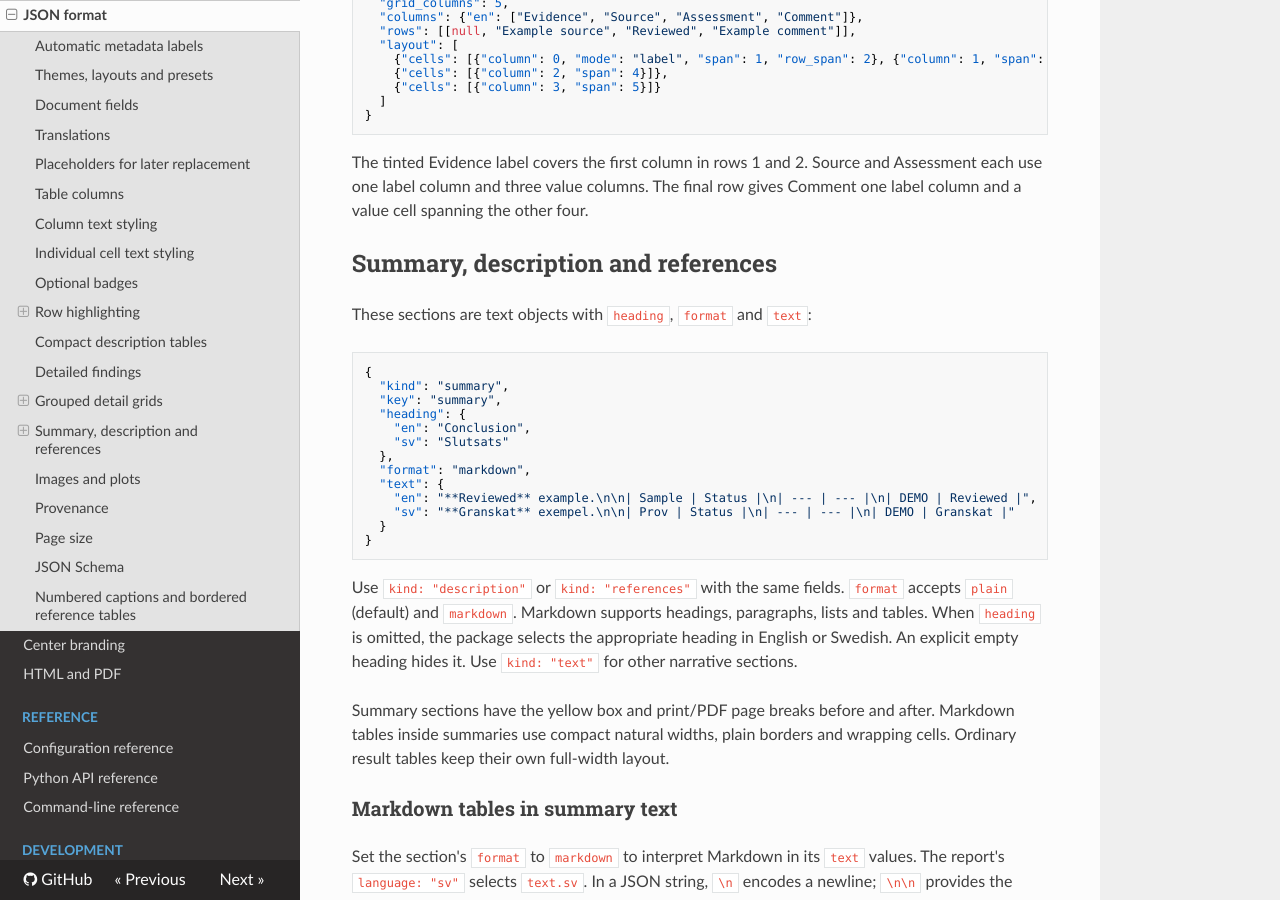
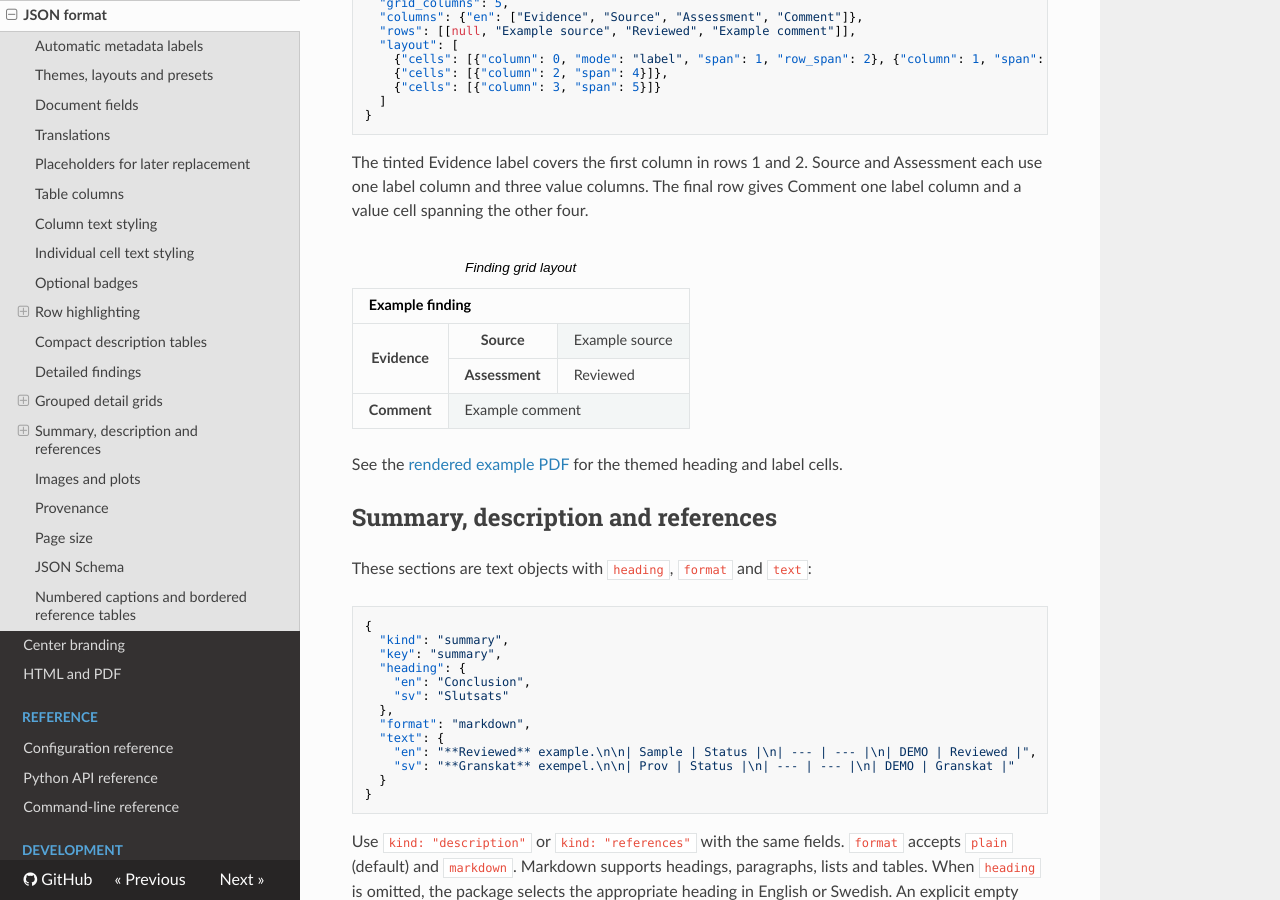
Before and after one commit to SMD-Bioinformatics-Lund/smd-reports, an MkDocs documentation site: the page built from docs/json-inputs.md, in a window 1280 px wide and 900 px high, scrolled down 14575 px. Built offline with MkDocs 1.6.1, drawn with Linux system fonts in a browser that asks for light colours; nearby versions of some CDN libraries.

Commit message:
Publish report layout documentation independently

```diff
--- a/docs/json-inputs.md
+++ b/docs/json-inputs.md
@@ -769,6 +769,19 @@ The tinted Evidence label covers the first column in rows 1 and 2. Source and As
 each use one label column and three value columns. The final row gives Comment one label
 column and a value cell spanning the other four.
 
+<table>
+  <caption>Finding grid layout</caption>
+  <thead><tr><th colspan="5">Example finding</th></tr></thead>
+  <tbody>
+    <tr><th rowspan="2" scope="rowgroup">Evidence</th><th scope="row">Source</th><td colspan="3">Example source</td></tr>
+    <tr><th scope="row">Assessment</th><td colspan="3">Reviewed</td></tr>
+    <tr><th scope="row">Comment</th><td colspan="4">Example comment</td></tr>
+  </tbody>
+</table>
+
+See the [rendered example PDF](https://github.com/SMD-Bioinformatics-Lund/smd-reports/blob/v0.7.0/examples/rendered/custom.pdf)
+for the themed heading and label cells.
+
 ## Summary, description and references
 
 These sections are text objects with `heading`, `format` and `text`:
```
Also changed, not shown: docs/contributing.md (+3 -2 lines), docs/integration.md (+6 -4 lines), docs/rendering.md (+6 -1 lines), 1 other file.
